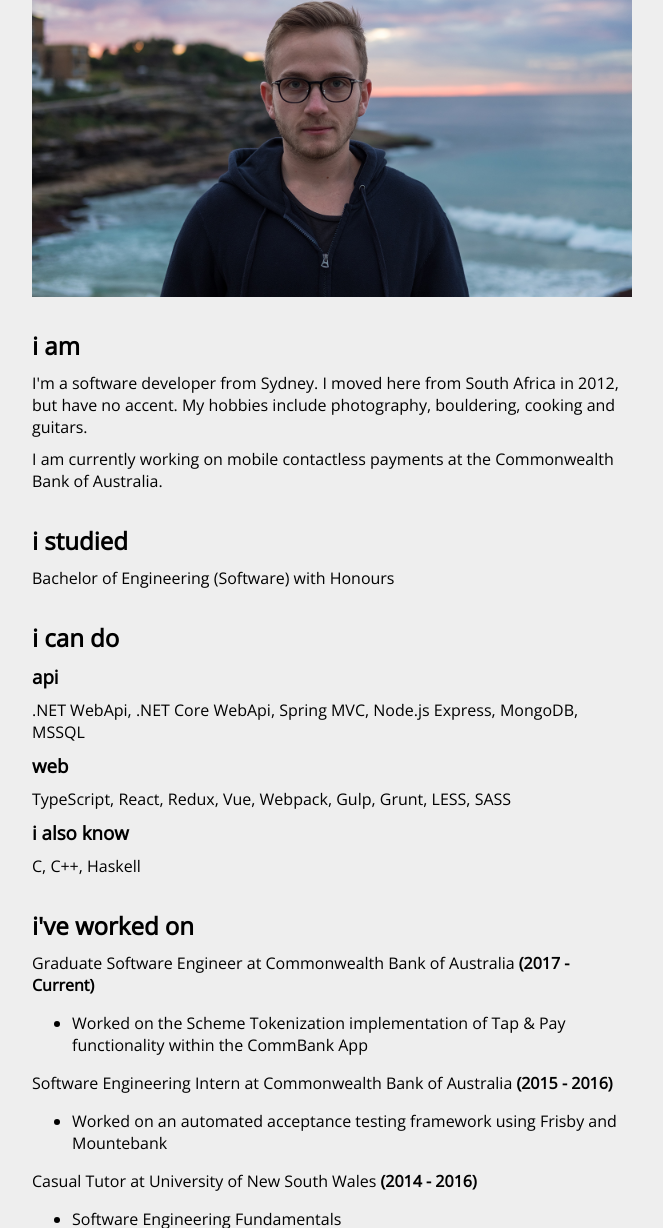
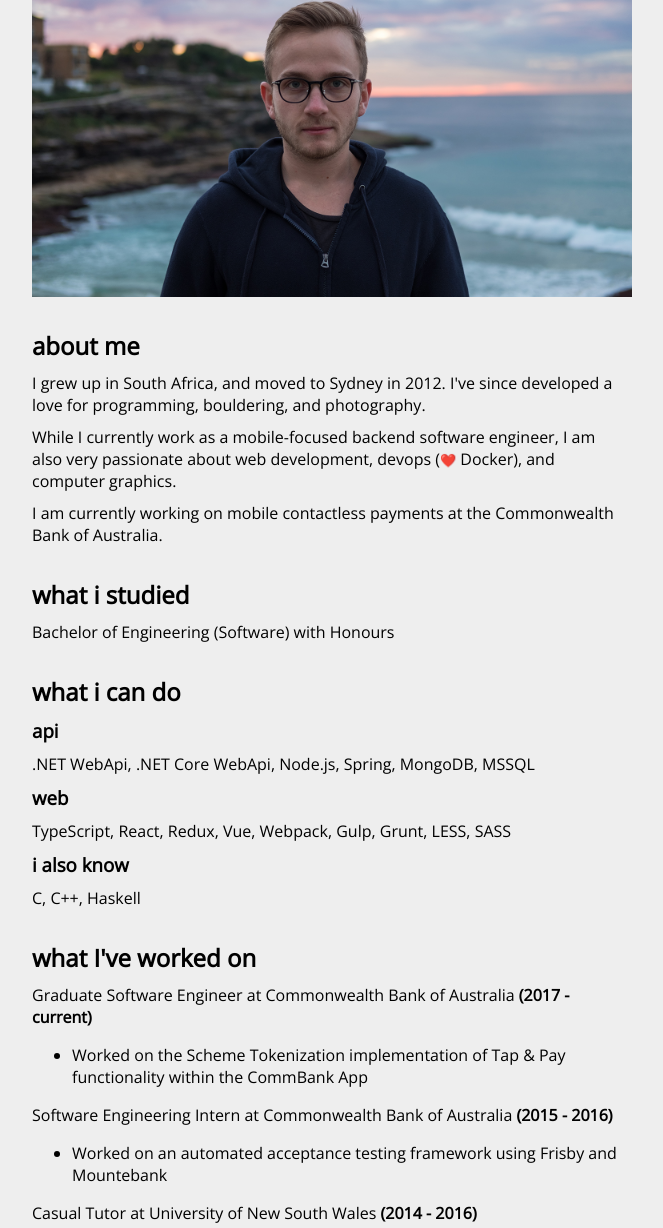
Before and after one commit to ramshaw888/wilhelm, a website: page wilhelm.html in a window 1280 px wide. Shown: the part 199-1427 px from the top of the page, without its empty margins (314-977 px from the left). Drawn offline with nearby package versions, Linux system fonts and the light colour scheme.

Commit message:
fixed some stuff

```diff
--- a/public/styles.css
+++ b/public/styles.css
@@ -12,6 +12,11 @@
 
 p, ul {
     font-size: 16px;
+}
+
+
+.emoji {
+    font-size: 13px;
 }
 
 .image {
--- a/wilhelm.html
+++ b/wilhelm.html
@@ -18,20 +18,24 @@
             </div>
 
             <div class="subsection">
-                <h2>i am</h2>
-                <p>I'm a software developer from Sydney. I moved here from South Africa in 2012, but have no accent. My hobbies include photography, bouldering, cooking and guitars.</p>
+                <h2>about me</h2>
+                <p>I grew up in South Africa, and moved to Sydney in 2012. I've since
+                    developed a love for programming, bouldering, and photography.</p>
+                <p>While I currently work as a mobile-focused backend software engineer,
+                    I am also very passionate about web development, devops (<span class="emoji">❤️</span> Docker),
+                    and computer graphics.
                 <p>I am currently working on mobile contactless payments at the Commonwealth Bank of Australia.</p>
             </div>
 
             <div class="subsection">
-                <h2>i studied</h2>
+                <h2>what i studied</h2>
                 <p>Bachelor of Engineering (Software) with Honours</p>
             </div>
 
             <div class="subsection">
-                <h2>i can do</h2>
+                <h2>what i can do</h2>
                 <h3>api</h3>
-                <p>.NET WebApi, .NET Core WebApi, Spring MVC, Node.js Express, MongoDB, MSSQL</p>
+                <p>.NET WebApi, .NET Core WebApi, Node.js, Spring, MongoDB, MSSQL</p>
                 <h3>web</h3>
                 <p>TypeScript, React, Redux, Vue, Webpack, Gulp, Grunt, LESS, SASS</p>
                 <h3>i also know</h3>
@@ -39,8 +43,8 @@
             </div>
 
             <div class="subsection">
-                <h2>i've worked on</h2>
-                <p>Graduate Software Engineer at Commonwealth Bank of Australia <b>(2017 - Current)</b></p>
+                <h2>what I've worked on</h2>
+                <p>Graduate Software Engineer at Commonwealth Bank of Australia <b>(2017 - current)</b></p>
                 <ul>
                     <li>Worked on the Scheme Tokenization implementation of Tap &amp;
                         Pay functionality within the CommBank App</li>
```
